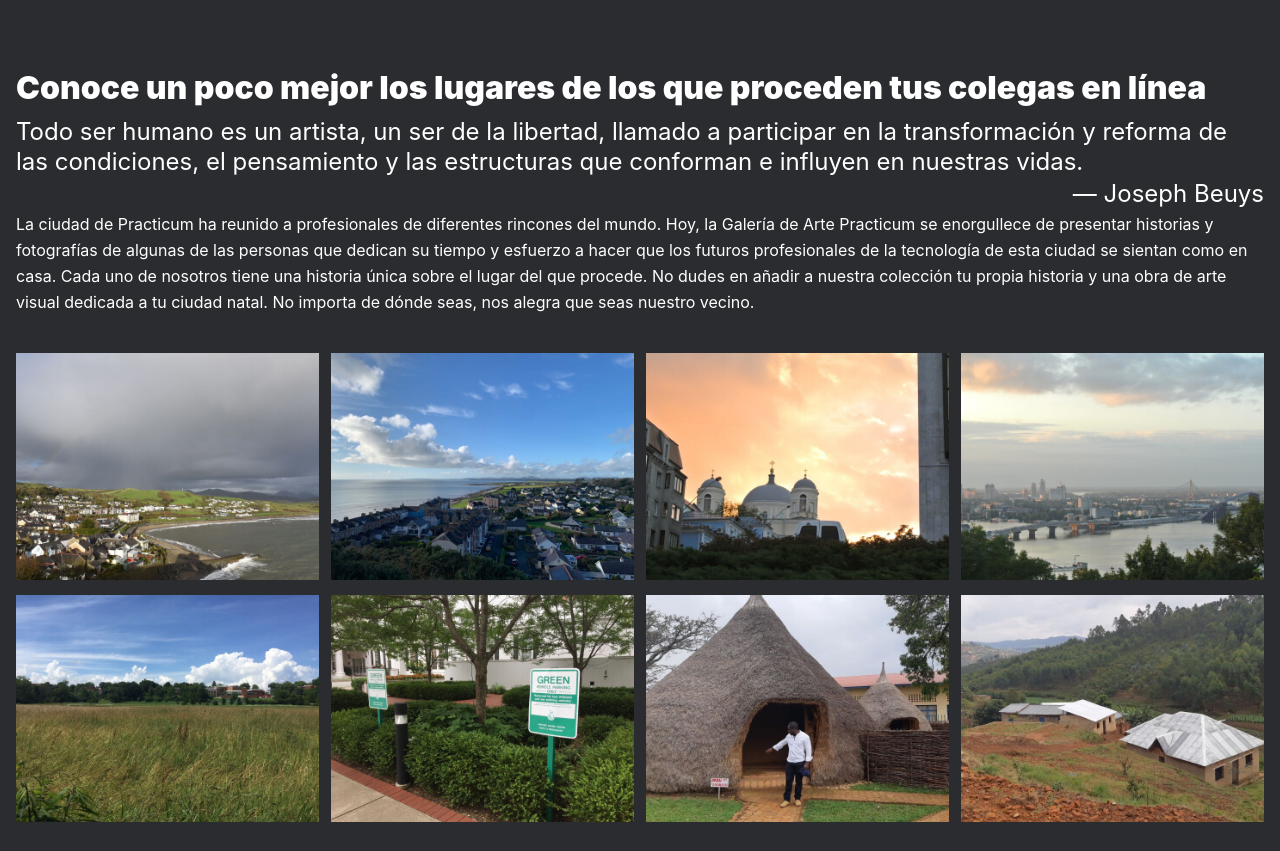
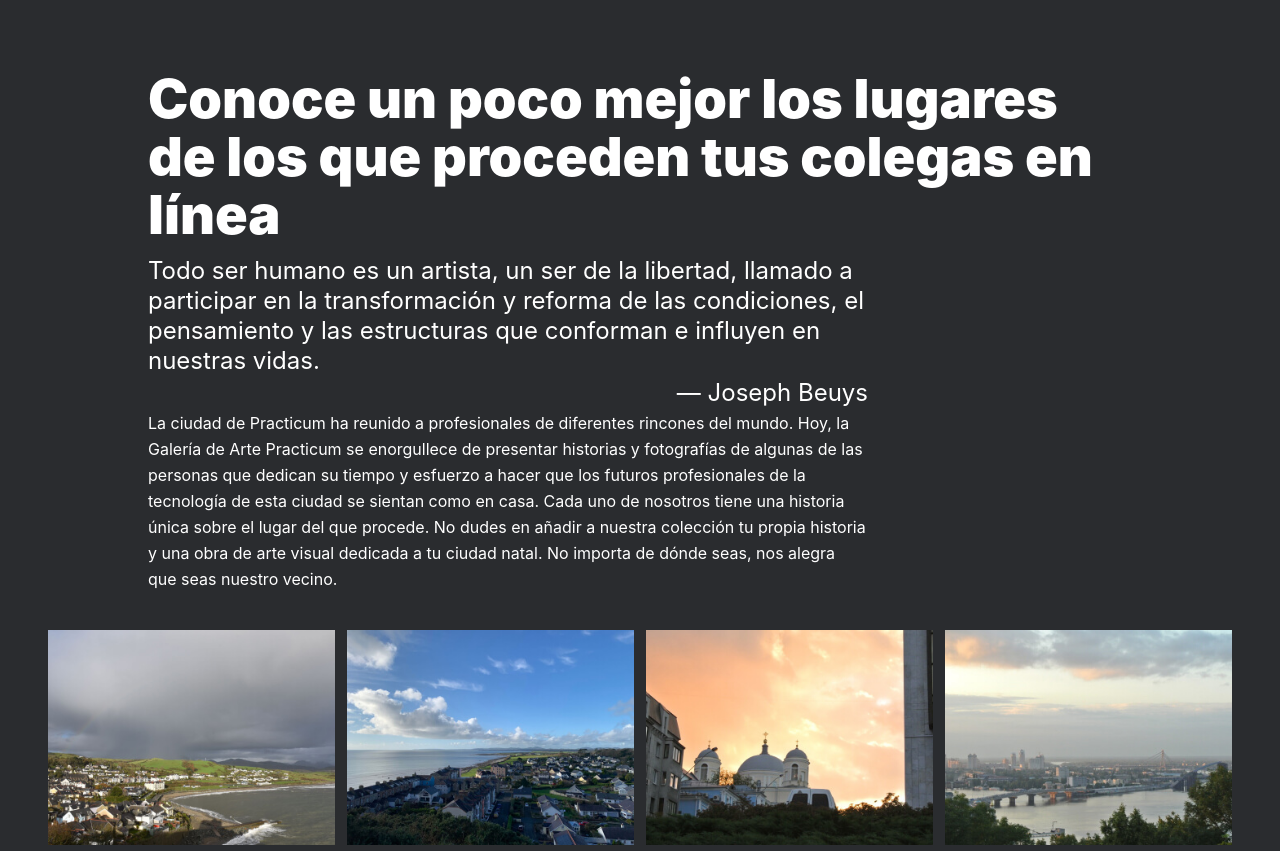
Before and after one commit to jubaan/web_project_3_esp, a plain HTML site: page index.html in a window 1280 px wide. Shown: the part 1251-2102 px from the top of the page. Drawn offline with Linux system fonts and the light colour scheme.

Commit message:
Add intro and photos media queries

```diff
--- a/blocks/intro/__paragraph/intro__paragraph.css
+++ b/blocks/intro/__paragraph/intro__paragraph.css
@@ -5,4 +5,5 @@
   line-height: 26px;
   letter-spacing: 0em;
   text-align: left;
+  max-width: 720px;
 }
--- a/blocks/intro/__title/intro__title.css
+++ b/blocks/intro/__title/intro__title.css
@@ -6,3 +6,10 @@
   letter-spacing: 0em;
   text-align: left;
 }
+
+@media only screen and (min-width: 539px) {
+  .intro__title {
+    font-size: 54px;
+    line-height: 58px;
+  }
+}
--- a/blocks/intro/intro.css
+++ b/blocks/intro/intro.css
@@ -2,3 +2,15 @@
   padding: 0 16px;
   margin-bottom: 38px;
 }
+
+@media only screen and (min-width: 539px) {
+  .intro {
+    padding: 0 24px;
+  }
+}
+
+@media only screen and (min-width: 769px) {
+  .intro {
+    padding: 0 148px;
+  }
+}
--- a/blocks/photos/photos.css
+++ b/blocks/photos/photos.css
@@ -2,3 +2,15 @@
   padding: 0 16px;
   margin: 38px auto 62px;
 }
+
+@media only screen and (min-width: 539px) {
+  .photoss {
+    padding: 0 24px;
+  }
+}
+
+@media only screen and (min-width: 769px) {
+  .photos {
+    padding: 0 48px;
+  }
+}
--- a/blocks/quote/quote.css
+++ b/blocks/quote/quote.css
@@ -1,3 +1,4 @@
 .quote {
   margin-top: 0.7rem;
+  max-width: 720px;
 }
```
